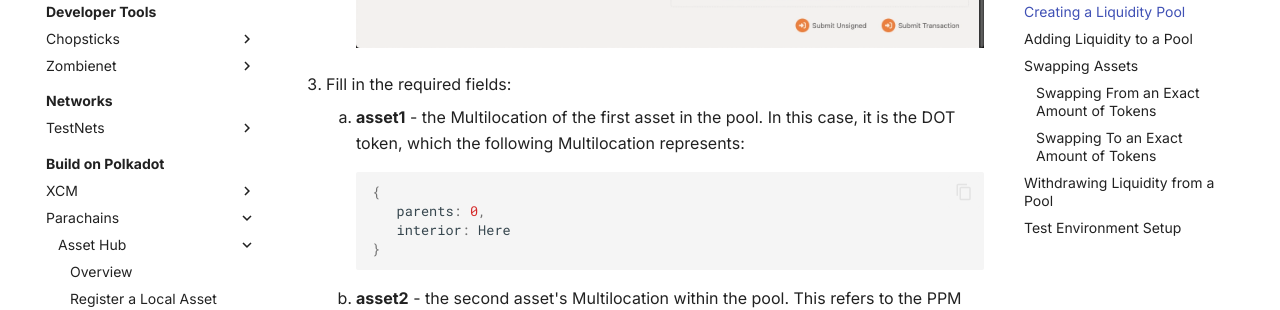
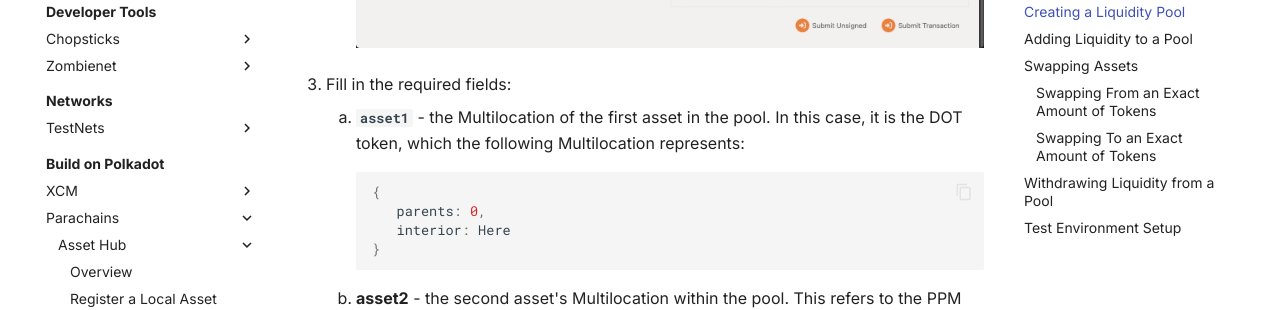
Before and after one commit to papermoonio/polkadot-ecosystem-docs-draft, an MkDocs documentation site: the page built from docs/build-on-polkadot/parachains/asset-hub/asset-conversion.md, in a window 1280 px wide and 900 px high, scrolled down 2478 px. Shown: the part 150-460 px from the top of the window. Built offline with MkDocs 1.6.1 and Material for MkDocs 9.7.7, drawn with Linux system fonts in a browser that asks for light colours.

````diff
--- a/docs/build-on-polkadot/parachains/asset-hub/asset-conversion.md
+++ b/docs/build-on-polkadot/parachains/asset-hub/asset-conversion.md
@@ -65,7 +65,7 @@ To create the liquidity pool, you can follow these steps:
         ![Create Pool Extrinsic](/polkadot-ecosystem-docs-draft/images/build-on-polkadot/parachains/asset-hub/asset-conversion/asset-conversion-2.webp)
 
 3. Fill in the required fields:
-      1. **asset1** - the Multilocation of the first asset in the pool. In this case, it is the DOT token, which the following Multilocation represents:
+      1. **`asset1`** - the Multilocation of the first asset in the pool. In this case, it is the DOT token, which the following Multilocation represents:
          ```javascript
          {
             parents: 0,
````
